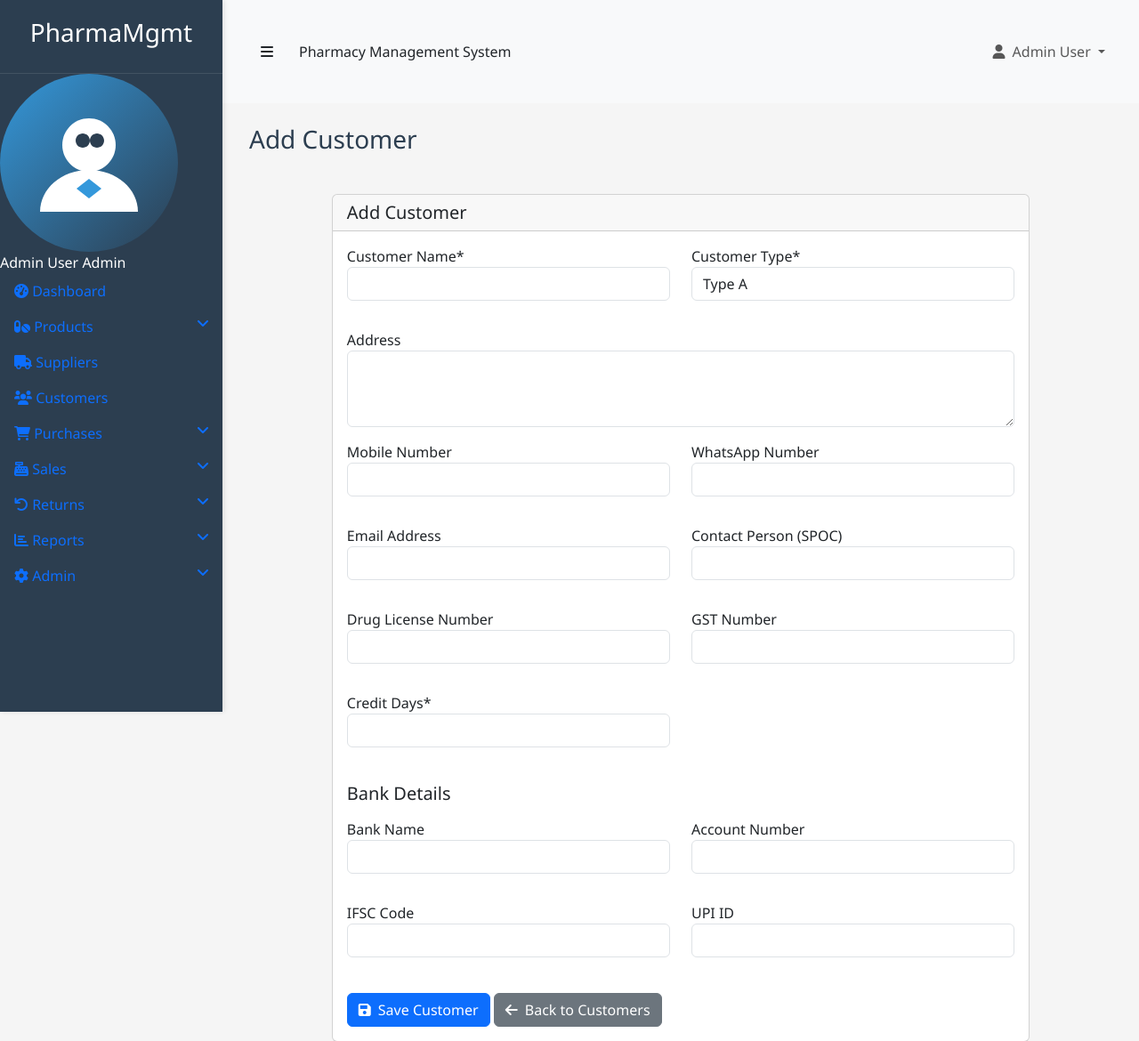
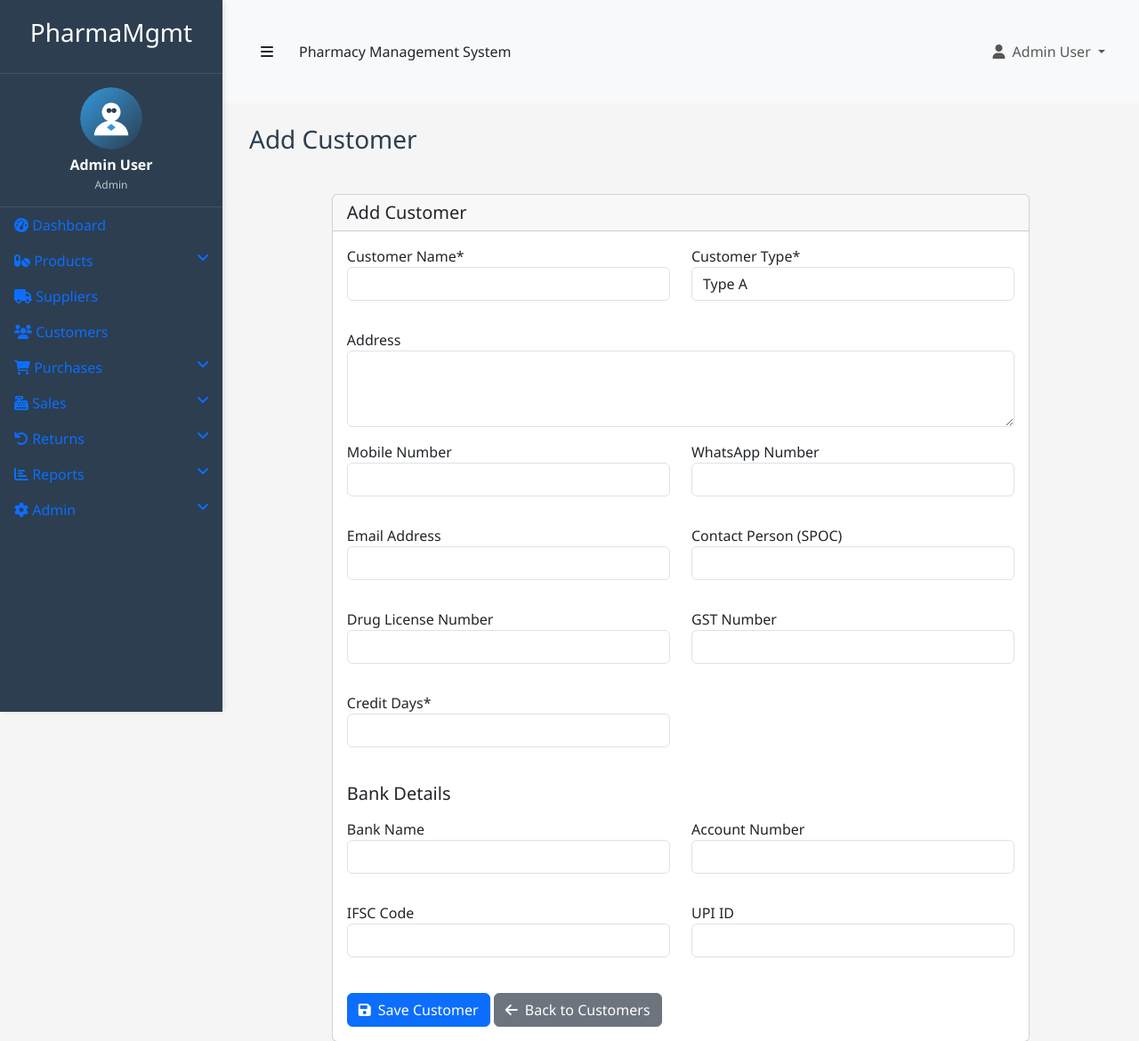
Before and after one commit to Pratiks7559/pharma-management-systems, a Django app: page /customers/add/ in a window 1280 px wide. Shown: the top 1170 px of the page at 89% size. Run offline with Django 4.2, Linux system fonts and the light colour scheme; a user stored in the database is signed in.

Commit message:
Improve the sidebar design with user image and add scroll functionality
Add scrollbar and user image element to sidebar by modifying the CSS style.

Replit-Commit-Author: Agent
Replit-Commit-Session-Id: 0dc6f3b5-868a-4a0c-aef4-88435edc90d1
Replit-Commit-Screenshot-Url: https://storage.googleapis.com/screenshot-production-us-central1/2d072680-5ca2-4879-a39d-02f3bbe69017/a434c7cc-a351-4224-95ec-22b1ff503ca1.jpg

```diff
--- a/pharmamgmt/static/css/style.css
+++ b/pharmamgmt/static/css/style.css
@@ -59,11 +59,36 @@ body {
     border-bottom: 1px solid rgba(255, 255, 255, 0.1);
 }
 
-.sidebar .logo img {
+.sidebar .logo img,
+.sidebar .user-pic img {
     width: 70px;
     height: 70px;
     border-radius: 50%;
     object-fit: cover;
+}
+
+.sidebar .user-pic {
+    text-align: center;
+    padding: 15px 0 5px 0;
+}
+
+.sidebar .user-info {
+    text-align: center;
+    padding-bottom: 15px;
+    border-bottom: 1px solid rgba(255, 255, 255, 0.1);
+}
+
+.sidebar .user-name {
+    display: block;
+    font-weight: bold;
+    font-size: 16px;
+    margin-bottom: 2px;
+}
+
+.sidebar .user-role {
+    display: block;
+    font-size: 12px;
+    color: rgba(255, 255, 255, 0.7);
 }
 
 .sidebar-header {
```
